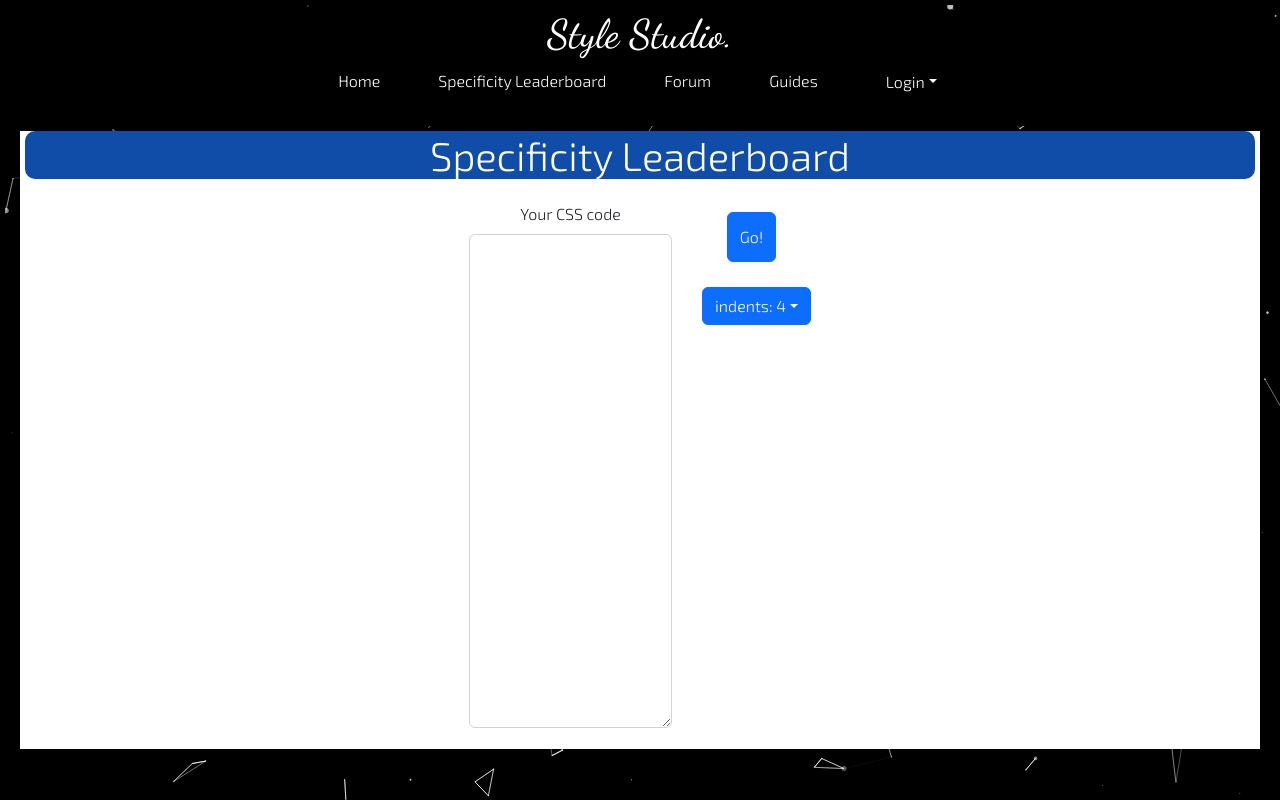
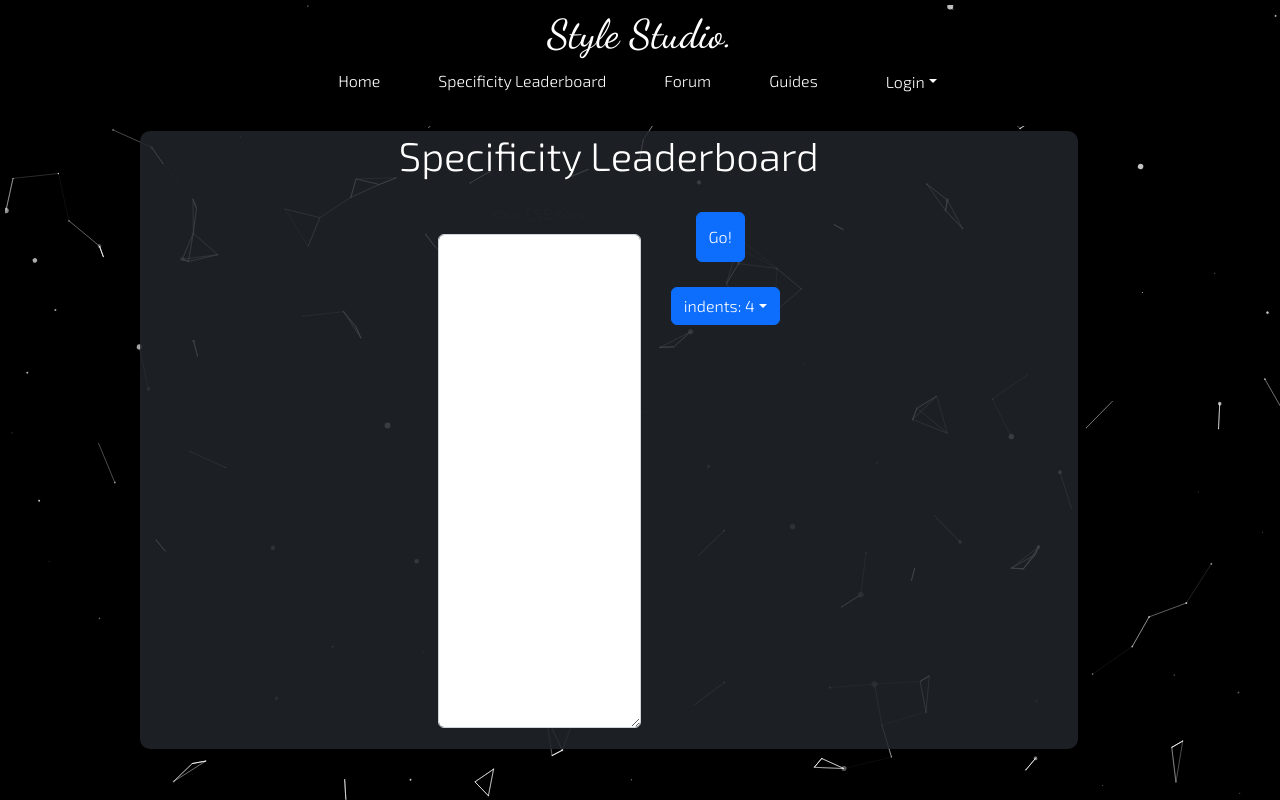
Before and after one commit to mdapim/CSSWebsiteFrontEnd, a React (Create React App) app in the folder stylestudio/: page /leaderboard in a window 1280 px wide. Built offline with nearby package versions, Linux system fonts and the light colour scheme; no server answers.

Commit message:
changed title to title-spec to remove blue background and border radius

```diff
--- a/stylestudio/src/pages/Specificity/Specificity.css
+++ b/stylestudio/src/pages/Specificity/Specificity.css
@@ -25,7 +25,7 @@
   text-align: left;
   padding-right: 10px;
 }
-.title {
+.title-spec {
   color: white;
 }
 
--- a/stylestudio/src/pages/Specificity/Specificity.js
+++ b/stylestudio/src/pages/Specificity/Specificity.js
@@ -55,8 +55,8 @@ export function Specificity() {
   }, [cssSpec]);
   return (
     <>
-      <div className="spec-background">
-        <h1 className="title">Specificity Leaderboard</h1>
+      <div className="maincontainer">
+        <h1 className="title-spec">Specificity Leaderboard</h1>
         <div className="main">
           <Form>
             <Form.Group className="mb-3 css-area">
```
